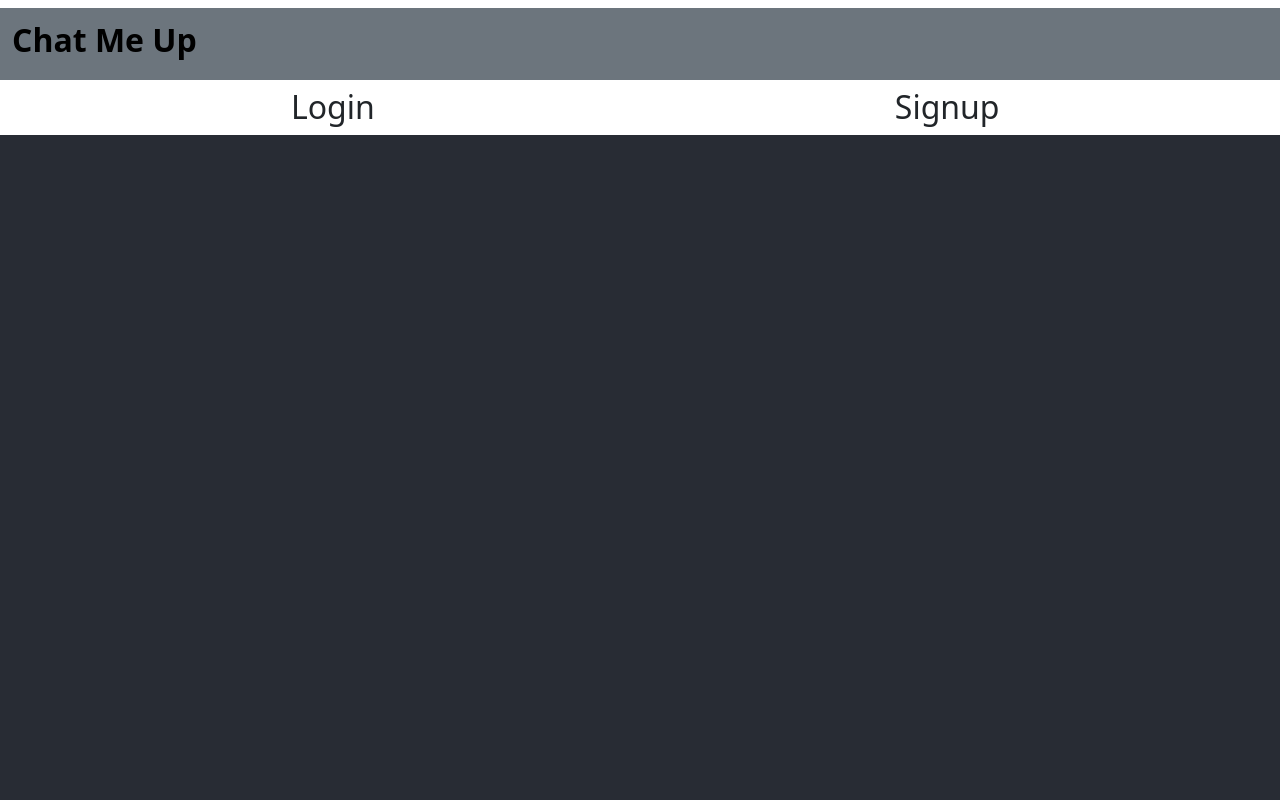
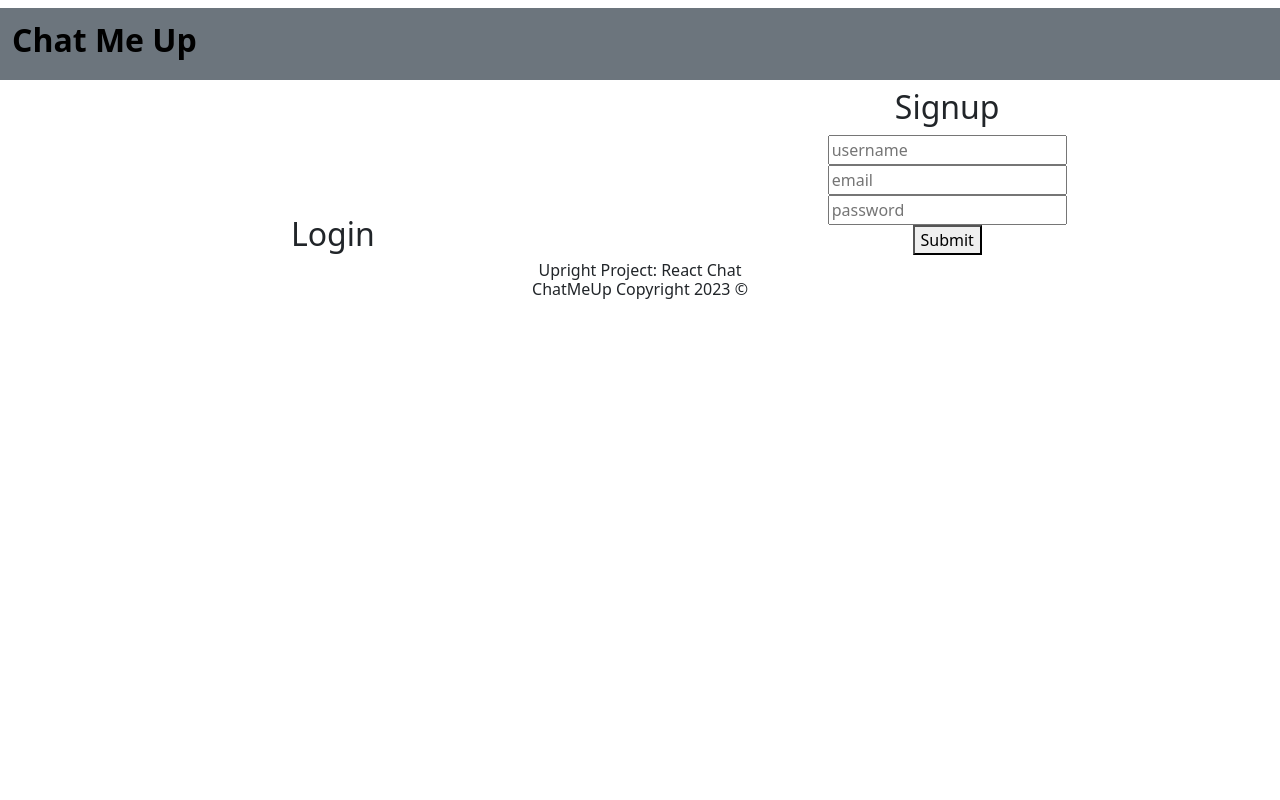
Before and after one commit to mburrow303/07_ChatServerClient, a React (Create React App) app: page / in a window 1280 px wide. Shown: the top 800 px of the page. Built offline with nearby package versions, Linux system fonts and the light colour scheme.

Commit message:
signup route

```diff
--- a/package.json
+++ b/package.json
@@ -10,6 +10,7 @@
     "cors": "^2.8.5",
     "react": "^18.2.0",
     "react-dom": "^18.2.0",
+    "react-router-dom": "^6.17.0",
     "react-scripts": "5.0.1",
     "reactstrap": "^9.2.0",
     "web-vitals": "^2.1.4"
--- a/src/App.jsx
+++ b/src/App.jsx
@@ -1,31 +1,51 @@
 //import logo from './logo.svg';
 import React from 'react';
 import './App.css';
+import {useEffect, useState} from 'react';
+import {BrowserRouter, Routes, Route} from 'react-router-dom';
+
 import Nav from './components/nav/Nav';
 
 import Footer from './components/footer/Footer';
 import Auth from './components/auth/Auth';
 
 function App() {
+  const[token, setToken] = useState('');
+
+  useEffect(initializeToken, []);
+
+  function initializeToken() {
+    setToken(localStorage.token);
+    //setToken(localStorage.getItem('token'));
+  }
+
+  function updateToken(newToken) {
+
+    setToken(newToken);
+    localStorage.setItem('token', newToken);
+
+    let localToken = localStorage.token;
+    console.log(localToken);
+  }
+
+  function clearToken() {
+    setToken('');
+    localStorage.removeItem('token');
+    // delete localStorage.token;
+  }
   return (
     <div className="App">
+      <BrowserRouter>
         <Nav />
-        <Auth />
-      <header className="App-header">
-        {/*<img src={logo} className="App-logo" alt="logo" />
-        <p>
-          Edit <code>src/App.js</code> and save to reload.
-        </p>
-        <a
-          className="App-link"
-          href="https://reactjs.org"
-          target="_blank"
-          rel="noopener noreferrer"
-        >
-          Learn React
-        </a> */}
-      </header>
+        <Routes>
+
+        <Route path="/" element={
+        <Auth setToken={updateToken} />} />
+
+
+      </Routes>
       <Footer />
+      </BrowserRouter>
 
     </div>
   );
--- a/src/components/auth/Auth.jsx
+++ b/src/components/auth/Auth.jsx
@@ -1,6 +1,6 @@
 
 //import Login from './login/Login';
-//import Signup from './signup/Signup';
+import Signup from './signup/Signup';
 
 function Auth(props) {
   return (
@@ -14,7 +14,7 @@ function Auth(props) {
     <div style={{width: '48%', display: 'inline-block'}}>
      {/* Signup Component */}
      <h2>Signup</h2>
-     {/* <Signup setToken={props.setToken}/> */}
+     <Signup setToken={props.setToken}/>
     </div>
 
    </>
--- a/src/components/auth/signup/Signup.jsx
+++ b/src/components/auth/signup/Signup.jsx
@@ -1,4 +1,87 @@
-{ /* import React from 'react';
+import {useState} from 'react'
+import {useNavigate} from 'react-router-dom'
+
+function Signup(props) {
+  const navigate = useNavigate();
+  const [username, setUsername] = useState('');
+  const [email, setEmail] = useState('');
+  const [password, setPassword] = useState('');
+
+  const signupRoute = 'http://127.0.0.1:4000/user/signup';
+
+  return (
+    <div>
+      <form>
+        <input placeholder="username" onChange={
+          (e) => {
+            setUsername(e.target.value)
+          }
+        } />
+        <br />
+        <input placeholder="email" onChange={
+          (e) => {
+            setEmail(e.target.value)
+          }
+        } />
+        <br />
+        <input placeholder="password" type="password" onChange={
+          e => setPassword(e.target.value)
+        } />
+        <br />
+        <button type="submit" onClick={displayInputFields}>Submit</button>
+      </form>
+
+      {/*
+        username !== ''
+        ?
+        <DisplayUser username={username} password={password}/>
+        :
+        null
+      */}
+    </div>
+  )
+
+  async function displayInputFields (e) {
+    e.preventDefault();
+    console.log('testing this function');
+    console.log(username);
+    console.log(email);
+    console.log(password);
+
+    try {
+      let response = await fetch(signupRoute, {
+        headers: new Headers({
+          'content-type': 'application/json'
+        }),
+        method: 'POST',
+        body: JSON.stringify({
+          username: username,
+          email: email,
+          password: password
+        })
+      });
+
+      let results = await response.json();
+      console.log(results); // print the results to see if the fetch works
+      props.setToken(results.token);
+      if(response.status === 200)
+      navigate('/about')
+   } catch(error) {
+    console.log(error);
+   }
+  }
+}
+
+function DisplayUser(props) {
+  return (
+    <div>
+      <h2>Username: {props.username}</h2>
+      <h2>Password: {props.password}</h2>
+    </div>
+  )
+}
+
+{ /*
 import {
   Card,
   CardBody,
@@ -47,4 +130,4 @@ import {
   </CardBody>
 </Card> */}
 
-//export default Signup;
+export default Signup
--- a/src/components/nav/Nav.jsx
+++ b/src/components/nav/Nav.jsx
@@ -10,7 +10,6 @@ return(
 <Navbar
 className="my-2"
 color="secondary"
-secondary
 >
 <NavbarBrand href="/">
  {/*  <img
```
Also changed, not shown: 2 other files (tests, documents, lock files or other folders).
